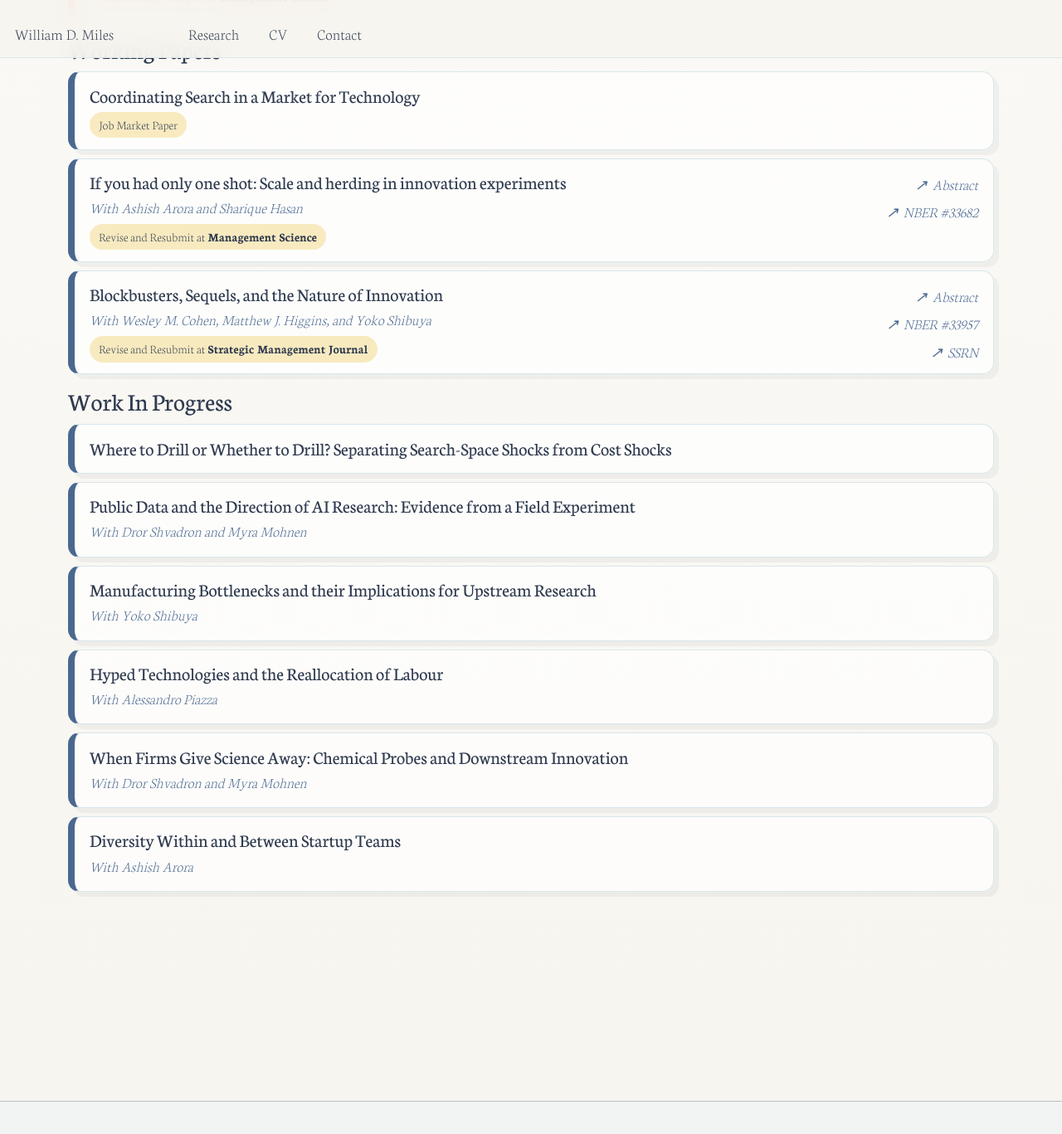
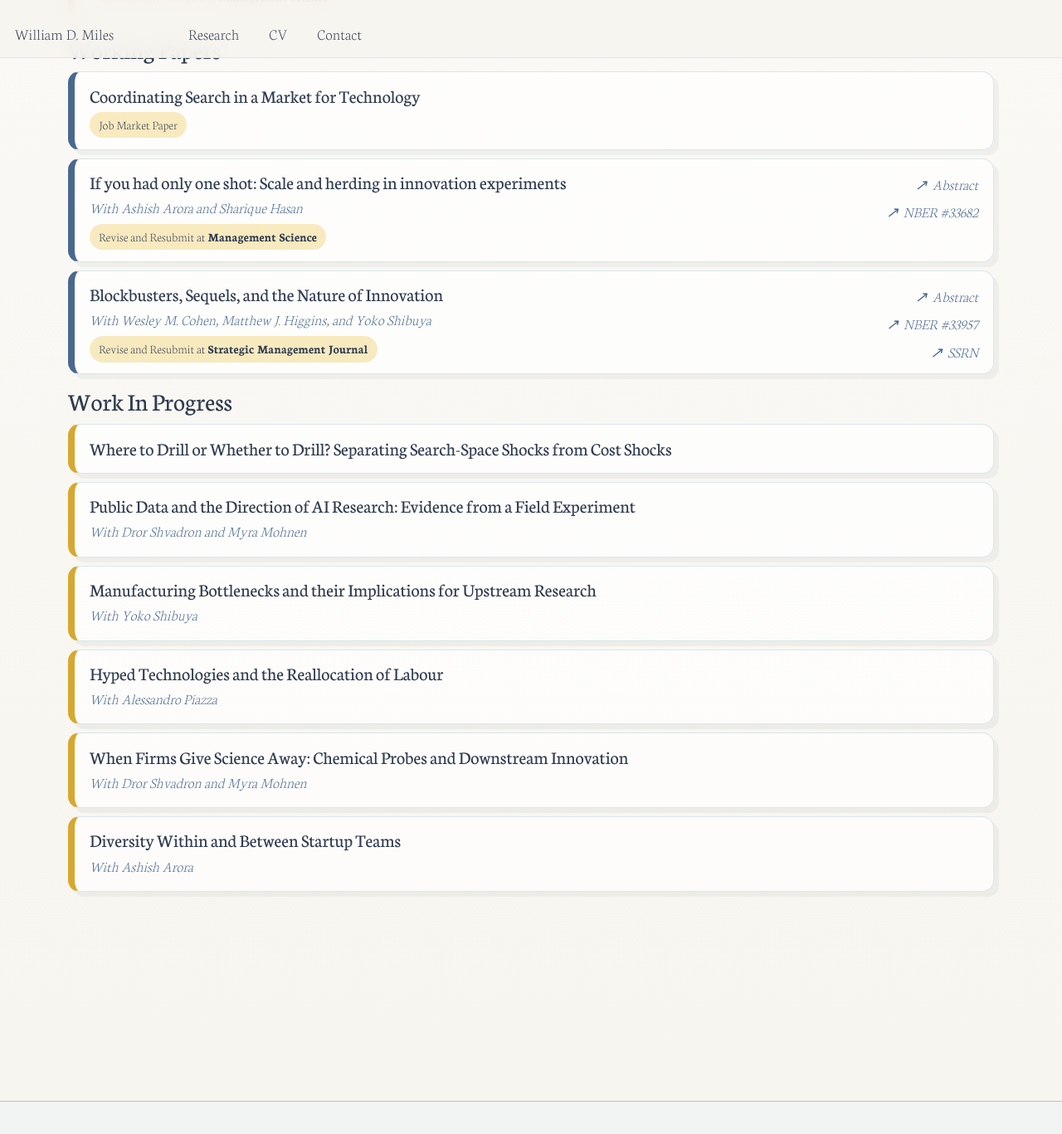
Before and after one commit to willdmiles/willdmiles.github.io, a Jekyll site: the page built from _pages/publications.html, in a window 1280 px wide and 1400 px high, scrolled down 447 px. Shown: the top 1367 px of the window at 83% size. Built offline with Jekyll 4.4.1, drawn with Linux system fonts in a browser that asks for light colours.

Commit message:
color accents

```diff
--- a/_pages/publications.html
+++ b/_pages/publications.html
@@ -50,6 +50,14 @@ author_profile: false
 
   .paper-card.publication {
     border-left-color: var(--site-coral);
+  }
+
+  .paper-card.working-paper {
+    border-left-color: var(--site-blue);
+  }
+
+  .paper-card.work-in-progress {
+    border-left-color: #d6a82f;
   }
 
   .paper-title {
@@ -234,31 +242,31 @@ author_profile: false
   <section class="research-section">
     <h2>Work In Progress</h2>
     <div class="research-grid">
-      <article class="paper-card working-paper">
+      <article class="paper-card work-in-progress">
         <h3 class="paper-title">Where to Drill or Whether to Drill? Separating Search-Space Shocks from Cost Shocks</h3>
       </article>
 
-      <article class="paper-card working-paper">
+      <article class="paper-card work-in-progress">
         <h3 class="paper-title">Public Data and the Direction of AI Research: Evidence from a Field Experiment</h3>
         <p class="paper-authors">With Dror Shvadron and Myra Mohnen</p>
       </article>
 
-      <article class="paper-card working-paper">
+      <article class="paper-card work-in-progress">
         <h3 class="paper-title">Manufacturing Bottlenecks and their Implications for Upstream Research</h3>
         <p class="paper-authors">With Yoko Shibuya</p>
       </article>
 
-      <article class="paper-card working-paper">
+      <article class="paper-card work-in-progress">
         <h3 class="paper-title">Hyped Technologies and the Reallocation of Labour</h3>
         <p class="paper-authors">With Alessandro Piazza</p>
       </article>
 
-      <article class="paper-card working-paper">
+      <article class="paper-card work-in-progress">
         <h3 class="paper-title">When Firms Give Science Away: Chemical Probes and Downstream Innovation</h3>
         <p class="paper-authors">With Dror Shvadron and Myra Mohnen</p>
       </article>
 
-      <article class="paper-card working-paper">
+      <article class="paper-card work-in-progress">
         <h3 class="paper-title">Diversity Within and Between Startup Teams</h3>
         <p class="paper-authors">With Ashish Arora</p>
       </article>
```
